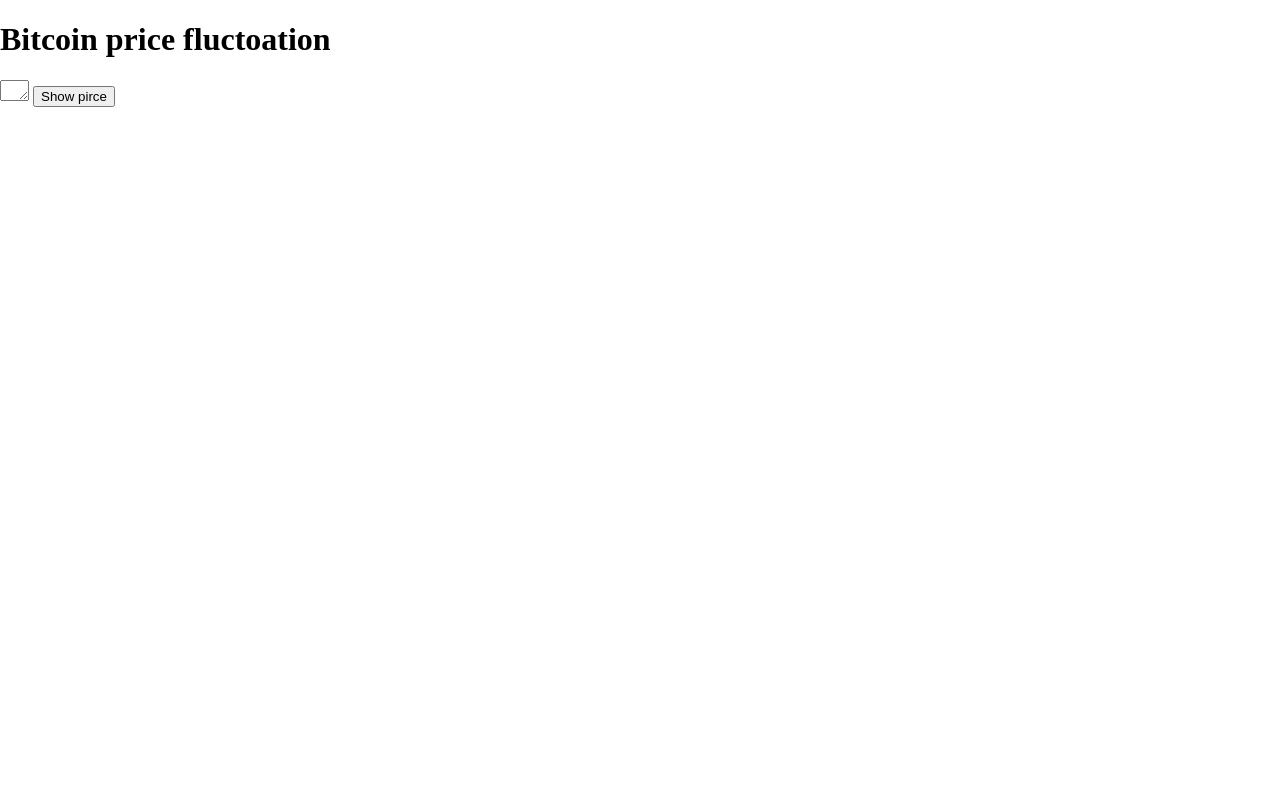
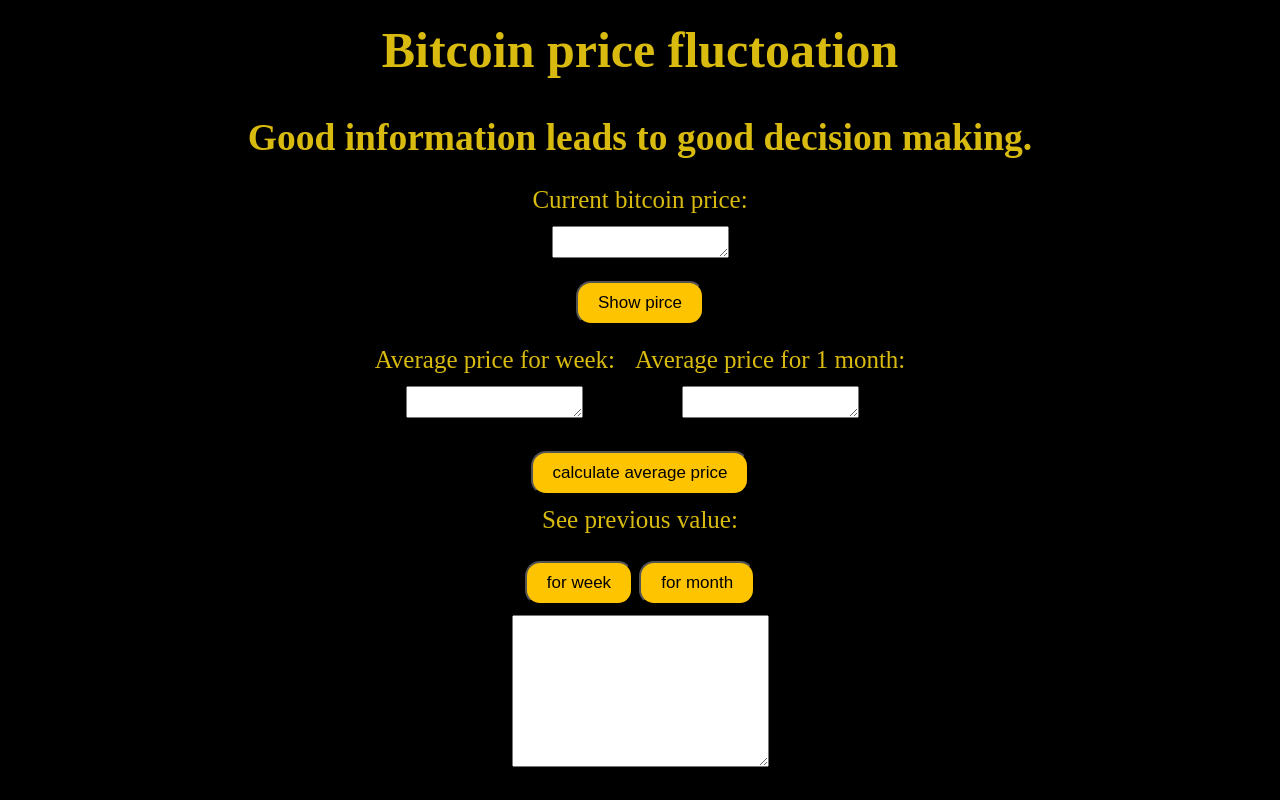
Before and after one commit to GeorgiSevdalov/BitcoinPrice-Fluctoation, a website: page public/index.html in a window 1280 px wide. Drawn offline with Linux system fonts and the light colour scheme.

Commit message:
formed simple ui

```diff
--- a/dataJSON/data.json
+++ b/dataJSON/data.json
@@ -1 +1 @@
-{"weekData":{"arrayW":[19750.17357842549,19750.17278425487,19973.076863904727,19935.746149357063,19935.746149357063,19979.989704902397,19979.358515273718]},"monthData":{"arrayM":[19760.175784254872,19950.175784254872,19790.125784254873,19750.17357842549,19750.17278425487,19850.175784254872,22550.175784254872,19760.175784254872,19950.175784254872,19790.125784254873,19750.17357842549,19750.17278425487,19850.175784254872,19550.175784254872,19760.175784254872,19950.175784254872,19790.125784254873,19750.17357842549,17750.17278425487,19750.17357842549,19760.175784254872,19950.175784254872,19750.17278425487,19973.076863904727,19935.746149357063,19935.746149357063,19979.989704902397,19979.358515273718]}}
+{"weekData":{"arrayW":[19750.17278425487,19973.076863904727,19935.746149357063,19935.746149357063,19979.989704902397,19979.358515273718,19788.670709050242]},"monthData":{"arrayM":[19950.175784254872,19790.125784254873,19750.17357842549,19750.17278425487,19850.175784254872,22550.175784254872,19760.175784254872,19950.175784254872,19790.125784254873,19750.17357842549,19750.17278425487,19850.175784254872,19550.175784254872,19760.175784254872,19950.175784254872,19790.125784254873,19750.17357842549,17750.17278425487,19750.17357842549,19760.175784254872,19950.175784254872,19750.17278425487,19973.076863904727,19935.746149357063,19935.746149357063,19979.989704902397,19979.358515273718,19788.670709050242]}}
--- a/public/index.html
+++ b/public/index.html
@@ -13,16 +13,51 @@
     <header>
         <div>
             <h1>Bitcoin price fluctoation</h1>
+            <h2>Good information leads to good decision making.</h2>
         </div>
     </header>
     <section>
         <div>
-            <textarea name="Moment pirce" id="" cols="1" rows="1"></textarea>
-            <button>Show pirce</button>
+            <ul>
+                <li>
+                    <p>Current bitcoin price:</p>
+                </li>
+                <li><textarea name="moment-pirce" id="moment-pirce" cols="" rows=""></textarea></li>
+                <li><button class="btn">Show pirce</button></li>
+            </ul>
+        </div>
+        <div>
+            <ul class="averageUl">
+                <li>
+                    <p>Average price for week:</p>
+                    <textarea name="week-pirce" id="week-pirce" cols="" rows=""></textarea>
+                </li>
+                <li>
+                    <p>Average price for 1 month:</p>
+                    <textarea name="month-pirce" id="month-pirce" cols="" rows=""></textarea>
+                </li>
+            </ul>
+            <button class="btn">calculate average price</button>
+        </div>
+    </section>
+    <section>
+        <div class="previous">
+            <ul>
+                <li>
+                    <p>See previous value:</p>
+                </li>
+                <li class="previousBtn"><button class="btn">for week</button>
+                    <button class="btn">for month</button>
+                </li>
+            </ul>
+        </div>
+        <div>
+            <textarea name="jsonArr" id="jsonArr" cols="30" rows="10"></textarea>
         </div>
     </section>
 
-<script src="script.js"></script>
+
+    <script src="script.js"></script>
 </body>
 
 </html>
--- a/public/style.css
+++ b/public/style.css
@@ -1,15 +1,49 @@
 html {
     font-size: 100%;
-    box-sizing: border-box;
+    /* box-sizing: border-box; */
+    color: rgb(217, 187, 15);
+    background-color: black;
+    text-align: center;
+    /* font-family: serif 'Times New Roman', Times, serif; */
 }
 
-*,
-*::before,
-*::after{
-    box-sizing: inherit;
-}
-
-body{
+* {
     margin: 0;
     padding: 0;
 }
+
+body {
+    font-family: serif 'Times New Roman', Times, serif;
+    line-height: 2;
+    font-size: 25px;
+    position: relative;
+}
+
+ul {
+    list-style-type: none;
+}
+
+.averageUl {
+    display: flex;
+    justify-content: center;
+}
+
+.averageUl li {
+    margin: 10px
+}
+
+
+.previousBtn {
+    margin: 10px 0px;
+}
+
+.btn {
+    padding: 10px 20px;
+    background-color: rgb(255, 196, 0);
+    border-radius: 15px;
+    font-size: 17px;
+}
+
+.btn :hover{
+    background-color: rgb(215, 128, 29);
+}
```
